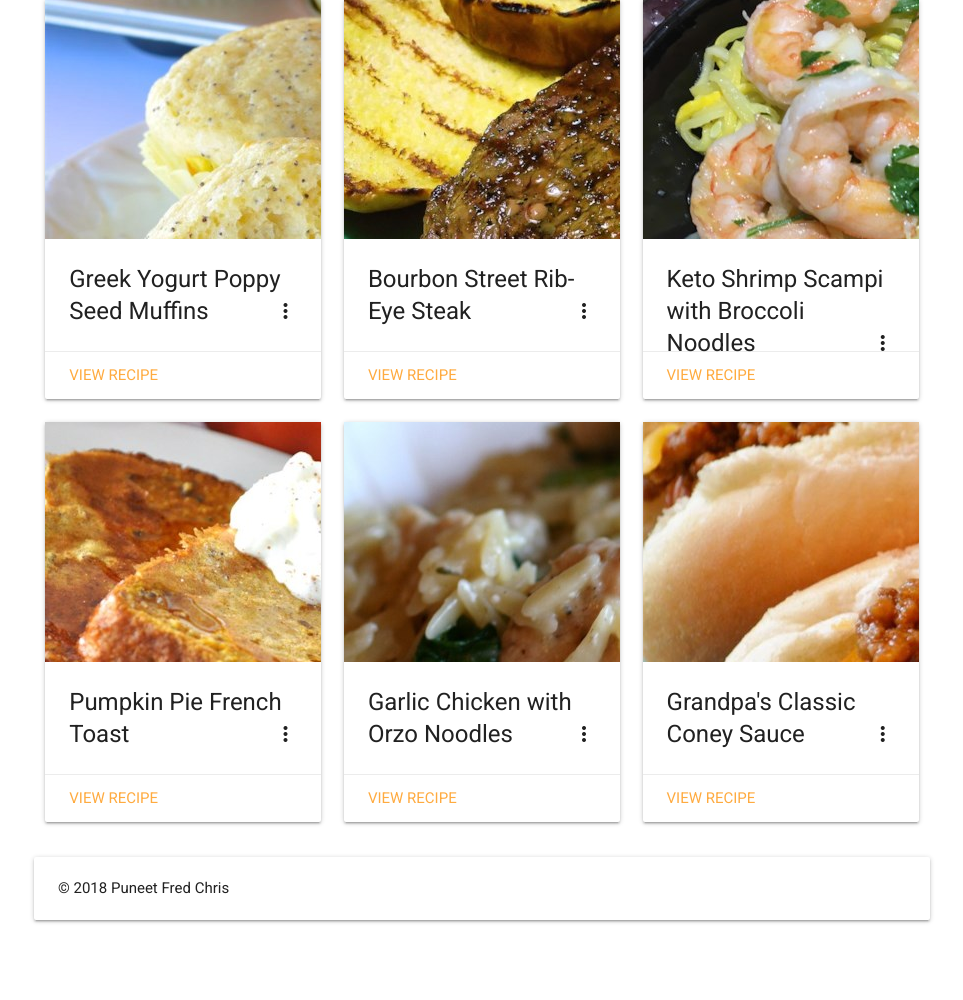
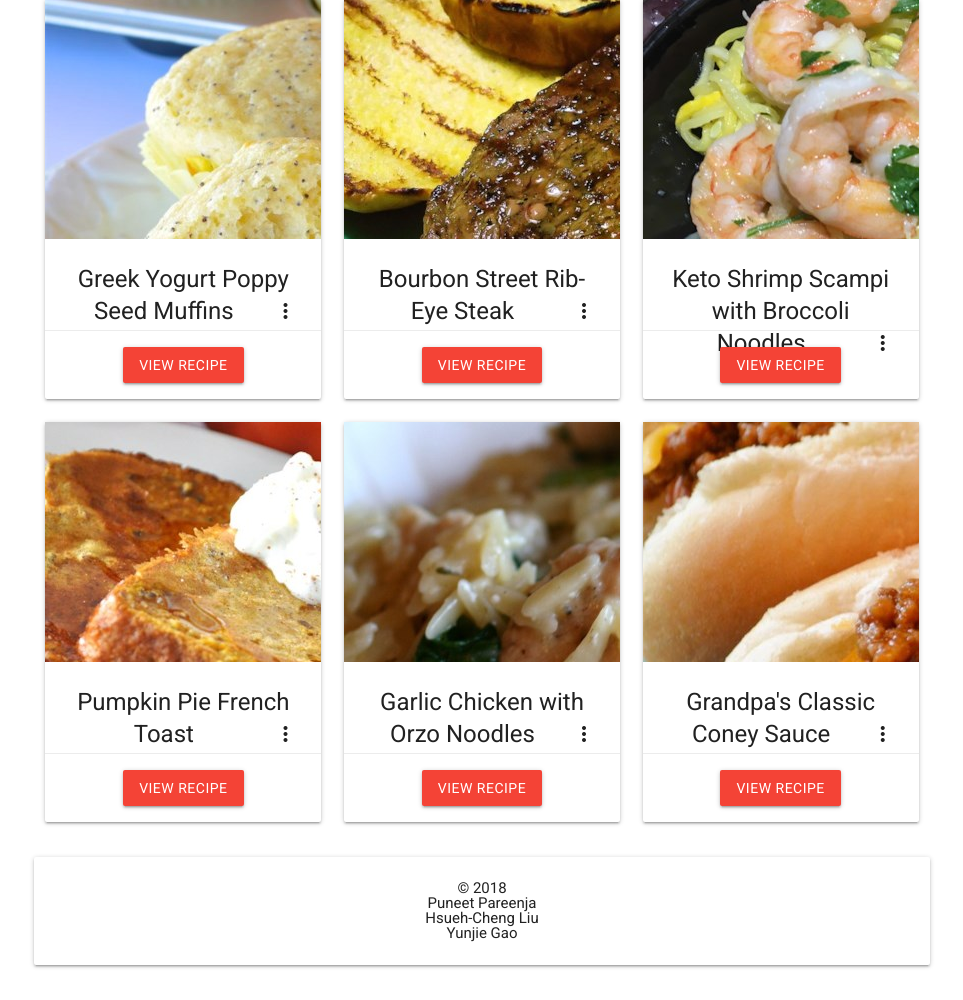
Before and after one commit to gaoyunjiemao/CSIS3280Project, a PHP site: page / in a window 1280 px wide. Shown: the part 95-1095 px from the top of the page, without its empty margins (158-1121 px from the left). Before the commit the page ends 1018 px from the top, so only its background shows below. Run offline with PHP 8.4, Linux system fonts and the light colour scheme; data comes from the database, SQL or seed files in the repository.

Commit message:
minute changes

```diff
--- a/footer.php
+++ b/footer.php
@@ -1,16 +1,31 @@
-<?php
+<!-- <div class="row">
+  <div class="col s12">
 
-// echo '<div class="row">
-//         <div class="card">
-//             © 2018 Puneet Chris Fred
-//         </div>
-//       </div>';
-  echo '
-        <div class="card-panel">
-              <span >
-                &copy 2018 Puneet Fred Chris
-              </span>
+  <div class="card">
+    <div class="col s4">
 
-        </div>'
-        ;
-?>
+    </div>
+    <div class="col s4">
+
+    </div>
+    <div class="col s4">
+      <div class="card-content">
+        &copy 2018 <br />
+          Puneet Pareenja <br />
+          Hsueh-Cheng Liu <br />
+          Yunjie Gao
+      </div>
+    </div>
+  </div>
+</div>
+</div> -->
+  <div class="card white ">
+    <div class="card-content ">
+      <div class="center">
+        &copy 2018 <br />
+          Puneet Pareenja <br />
+          Hsueh-Cheng Liu <br />
+          Yunjie Gao
+      </div>
+    </div>
+  </div>
--- a/index.php
+++ b/index.php
@@ -74,19 +74,21 @@
                   <img class="activator card-image" src="images/recipes/000.jpg">
                 </object>
               </div>
-              <div class="card-content">
+              <div class="card-content center">
                 <span class="card-title activator grey-text text-darken-4">'.$recipeTable[$i]['RecipeName'].'<i class="material-icons right">more_vert</i></span>
                 <div class="card-action">
-                <p><a href="displayRecipePage.php?id='.$recipeTable[$i]['RecipeID'].'">View Recipe</a></p>
+                <p><a class="btn red white-text" href="displayRecipePage.php?id='.$recipeTable[$i]['RecipeID'].'">View Recipe</a></p>
                 </div>
               </div>
               <div class="card-reveal">
                 <span class="card-title grey-text text-darken-4"><i class="material-icons right">close</i></span>
                 <span class="card-title grey-text text-darken-4 card-content">'.$recipeTable[$i]['RecipeName'].'</span>
                 <p class="card-content">'.$recipeTable[$i]['RecipeDesc'].'</p>
-                <div class="chip"><i class="close material-icons">access_time</i>'.$recipeTable[$i]['PrepTime'].'</div>
-                <div class="chip"><i class="close material-icons">access_alarms</i>'.$recipeTable[$i]['CookTime'].'</div><br />
-                <div class="chip">'.$recipeAuthor['0']['AuthorName'].'</div>
+                <center>
+                  <div class="chip blue white-text">Preptime :'.$recipeTable[$i]['PrepTime'].'</div>
+                  <div class="chip red white-text">Cooktime : '.$recipeTable[$i]['CookTime'].'</div><br />
+                  <div class="chip pink white-text">Author : '.$recipeAuthor['0']['AuthorName'].'</div>
+                </center>
               </div>
             </div>
           </div>';
```
